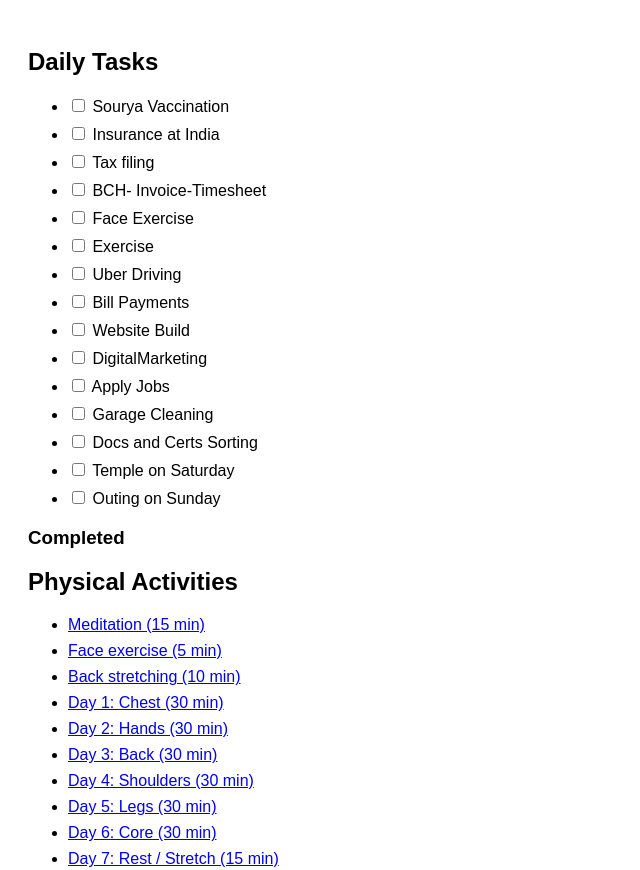
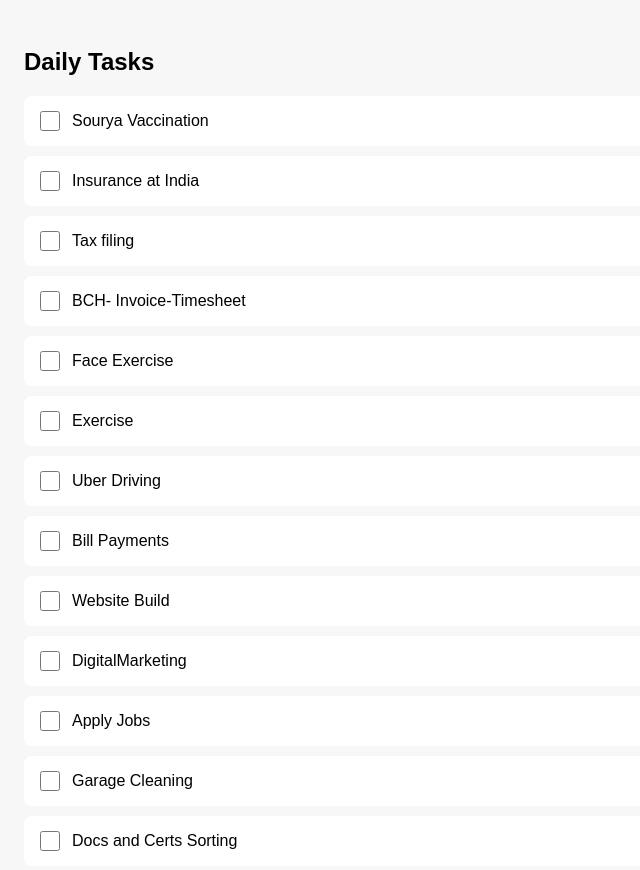
Before and after one commit to nrcybersolutions/nareshactivities, a plain HTML site: page index.html in a window 1280 px wide. Shown: the top 870 px of the page, without its empty margins (0-640 px from the left). Drawn offline with Linux system fonts and the light colour scheme.

Commit message:
Update style.css

```diff
--- a/style.css
+++ b/style.css
@@ -1,8 +1,35 @@
 body {
   font-family: Arial, sans-serif;
-  padding: 20px;
+  padding: 16px;
+  background: #f7f7f7;
+}
+
+h2, h3 {
+  margin-top: 24px;
+}
+
+ul {
+  list-style: none;
+  padding: 0;
 }
 
 li {
-  margin: 8px 0;
+  background: #ffffff;
+  margin-bottom: 10px;
+  padding: 12px;
+  border-radius: 8px;
+  display: flex;
+  align-items: center;
 }
+
+input[type="checkbox"] {
+  width: 20px;
+  height: 20px;
+  margin-right: 12px;
+}
+
+a {
+  text-decoration: none;
+  color: #1a73e8;
+  font-weight: 500;
+}
```
